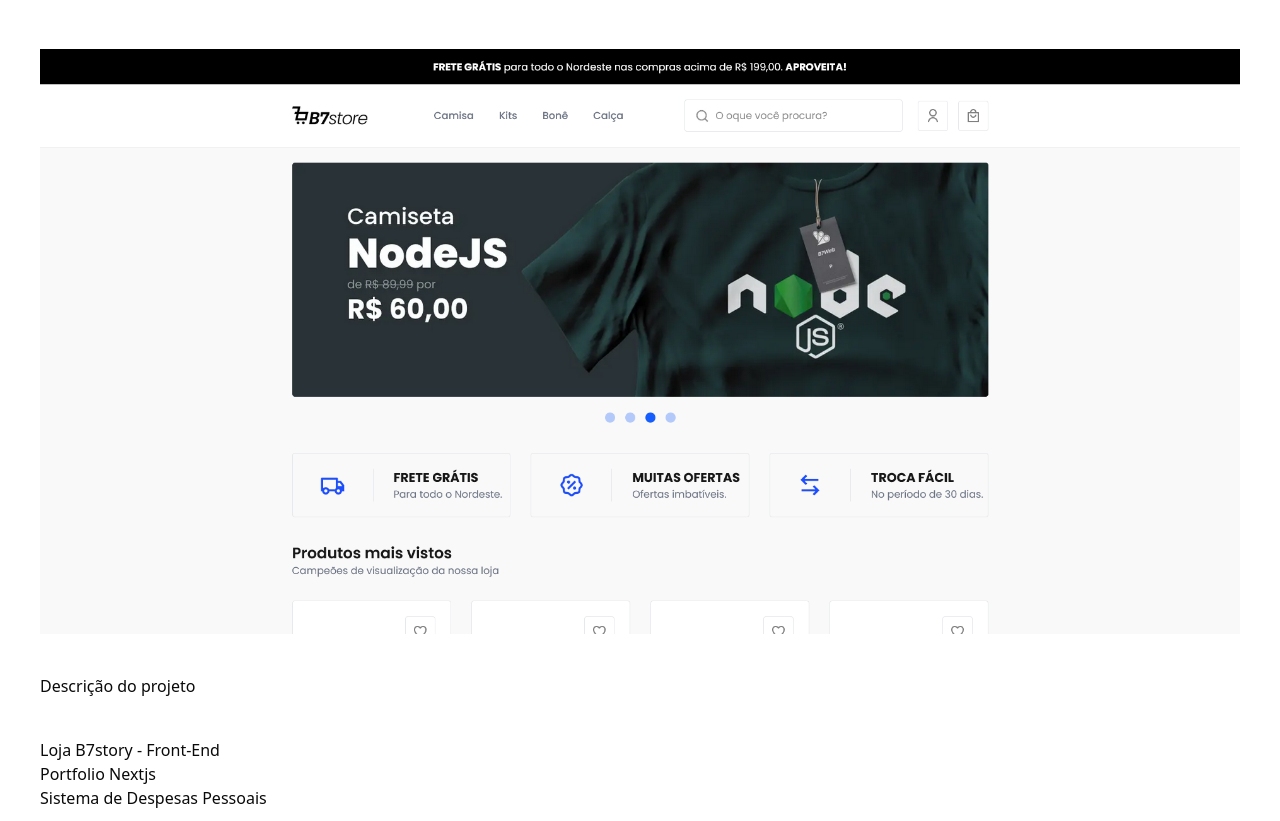
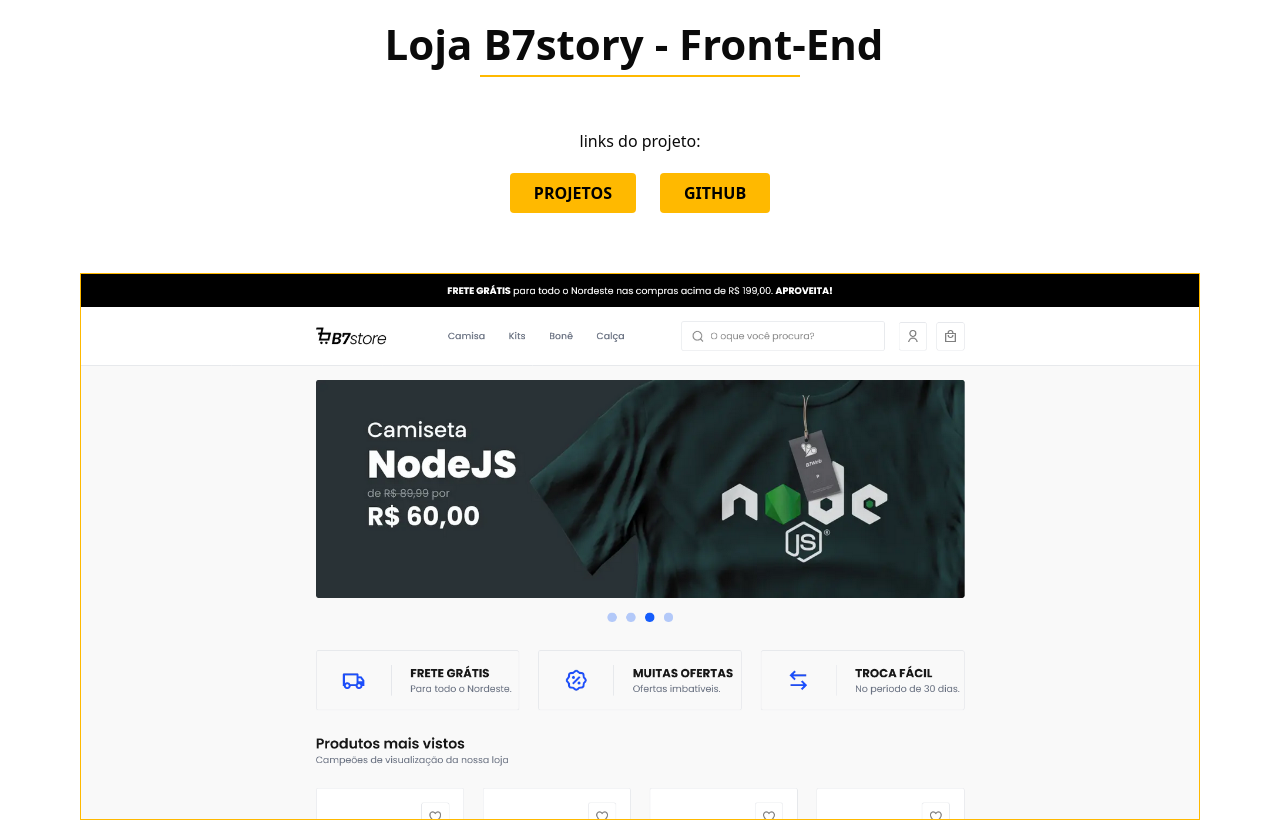
Before and after one commit to Marcio-Moraes/portfolio-nextjs, a Next.js app: page /projetos/b7story in a window 1280 px wide. Shown: the part 240-1061 px from the top of the page. Built offline with nearby package versions, Linux system fonts and the light colour scheme.

Commit message:
Pegando todas as informações do projeto e exibindo na página dinamica

```diff
--- a/src/app/components/layout/titulo.tsx
+++ b/src/app/components/layout/titulo.tsx
@@ -1,5 +1,5 @@
 type Props = {
-    title1: string;
+    title1: string | string[];
     title2: string;
     mt?: string;
 }
--- a/src/app/projetos/[name]/page.tsx
+++ b/src/app/projetos/[name]/page.tsx
@@ -1,6 +1,8 @@
 import { data } from "@/data";
 import { Titulo } from "@/app/components/layout/titulo";
 import Image from "next/image";
+import { Projeto } from "@/type/projeto";
+import Link from "next/link";
 
 type PageParams = {
     params: {
@@ -12,29 +14,61 @@
 
 const Page = async ({params}: PageParams) => {
     const {name} = await params;
-    const nomeProjeto = data.projetosFront.filter(i => i.label == "Loja B7story - Front-End")
+    const nomeProjeto: Projeto[] = data.projetosFront.filter(i => i.link.includes(name));
 
+    if(nomeProjeto.length === 0) {
+        return (
+            <div className="w-full max-w-7xl h-dvh m-auto p-10 my-10">
+                <Titulo title1="Projeto não encontrado" title2="" mt="capitalize text-center" />
+            </div>
+        )
+    };
 
     return(
         <div className="w-full max-w-7xl m-auto p-10 my-10">
-            <Titulo title1={name} title2="" mt="capitalize text-center" />
+                {nomeProjeto.map((m, iM) => {
+                    return(
+                        <div key={iM} className="w-full max-w-7xl m-auto p-10 my-10">
+                            <Titulo title1={m.label} title2="" mt="capitalize text-center" />
+
+                            <div className="">
+                                <div className="text-center mt-10">
+                                    links do projeto:
+                                </div>
+
+                                <div className="flex justify-center gap-6">
+                                    <Link
+                                        className="rounded bg-amber-400 text-black font-semibold uppercase px-6 py-2 block my-5 hover:opacity-75"
+                                        href={''}>
+                                            Projetos
+                                    </Link>
+
+                                    <Link
+                                        className="rounded bg-amber-400 text-black font-semibold uppercase px-6 py-2 block my-5 hover:opacity-75"
+                                        href={''}>
+                                            GitHub
+                                    </Link>
+                                </div>
+                            </div>
 
                             <Image
-                src={data.projetosFront[0].img}
-                alt={data.projetosFront[0].label}
+                                src={m.img}
+                                alt={m.label}
                                 width={1200}
                                 height={800}
-                className="w-full my-10"  />
+                                className="w-full my-10 border border-amber-400"
+                            />
 
                             <div className="my-10">
-                <div className="mb-10">Descrição do projeto</div>
+                                <div className="mb-10">
+                                    <p>{m.label}</p>
 
-                <div className="">
-                    {data.projetosFront.map((item, index) => (
-                            <div key={item.id}>{item.label}</div>
-                    ))}
+                                    <p>Descrição do projeto</p>
                                 </div>
                             </div>
+                        </div>
+                    )
+                })}
         </div>
     )
 }
--- a/src/data.ts
+++ b/src/data.ts
@@ -1,7 +1,7 @@
 export const data = {
     projetosFront: [
-        {id: 1, label: "Loja B7story - Front-End", link: "/projetos/b7story", img: "/assets/projetos/01-b7store.png"},
-        {id: 2, label: "Portfolio Nextjs", link: "/projetos/portfolionext", img: "/assets/projetos/01-b7store.png"},
+        {id: 1, label: "Loja B7story - Front-End", link: "/projetos/b7story", img: "/assets/projetos/b7store.png"},
+        {id: 2, label: "Portfolio Nextjs", link: "/projetos/portfolionext", img: "/assets/projetos/portfolio-nextjs.png"},
         {id: 3, label: "Sistema de Despesas Pessoais", link: "/projetos/sistemadp", img: "/assets/projetos/01-b7store.png"},
     ],
 }
```
Also changed, not shown: public/assets/projetos/b7store.png (renamed from public/assets/projetos/01-b7store.png), public/assets/projetos/portfolio-nextjs.png (added). Lines whose indentation alone changed are shown as unchanged.
